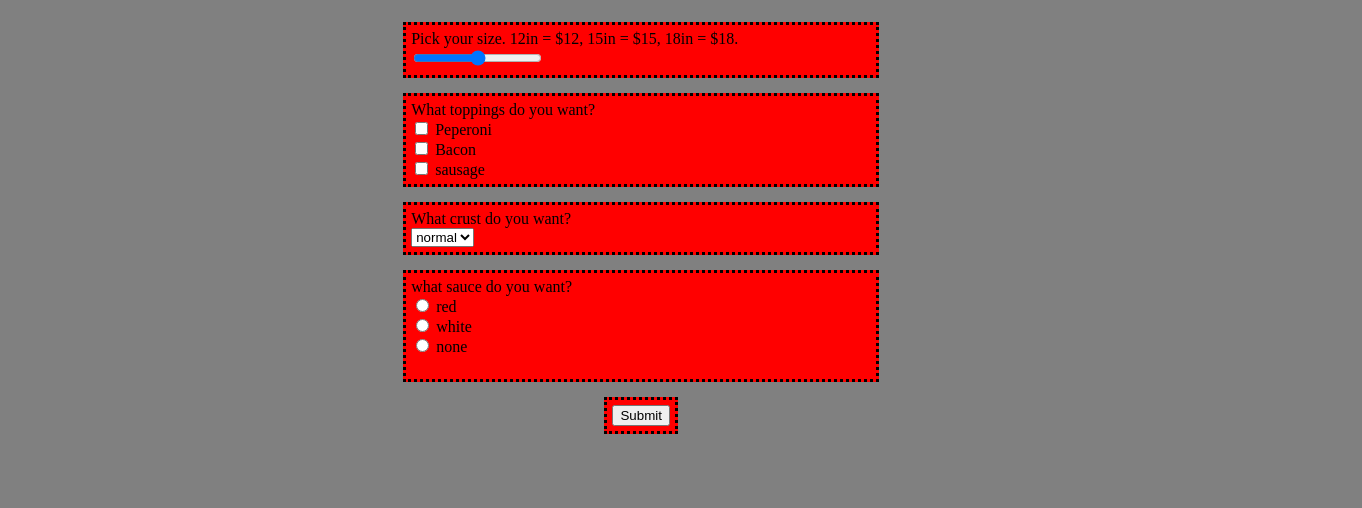
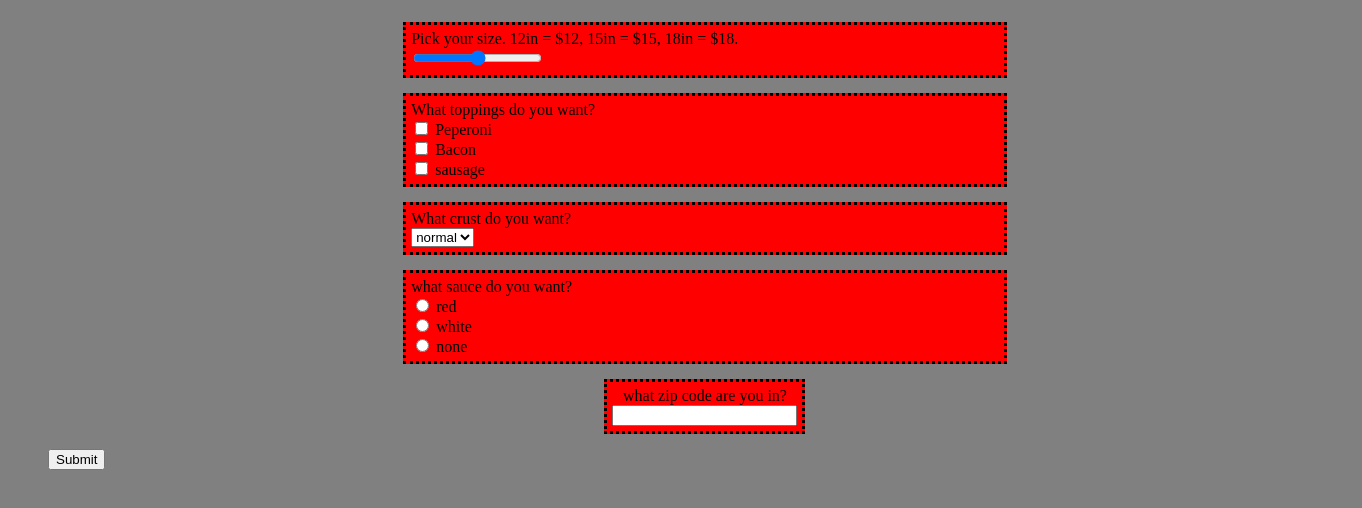
Before and after one commit to cwkluke61320/order-pizza, a plain HTML site: page index.html in a window 1280 px wide. Shown: the part 106-614 px from the top of the page, 1362 px wide, since content can reach past the window. Drawn offline with Linux system fonts and the light colour scheme.

Commit message:
Update index.html

```diff
--- a/index.html
+++ b/index.html
@@ -37,10 +37,14 @@
                 <input type="radio" id="white" name="sauce" value="white">
                 <label for="white">white</label><br>
                 <input type="radio" id="none" name="sauce" value="none">
-                <label for="none">none</label><br><br>
+                <label for="none">none</label>
         </div>
         <div class="flex-item4">
-            <input type="submit" value="Submit">
+            <label for="zipcode">what zip code are you in?</label><br>
+            <input type="text" id="zipcode" name="zipcode">
+        </div>
+        <div class="flex-item5">
+            <input type="submit">
         </div>
     </div>
 </body>
```
